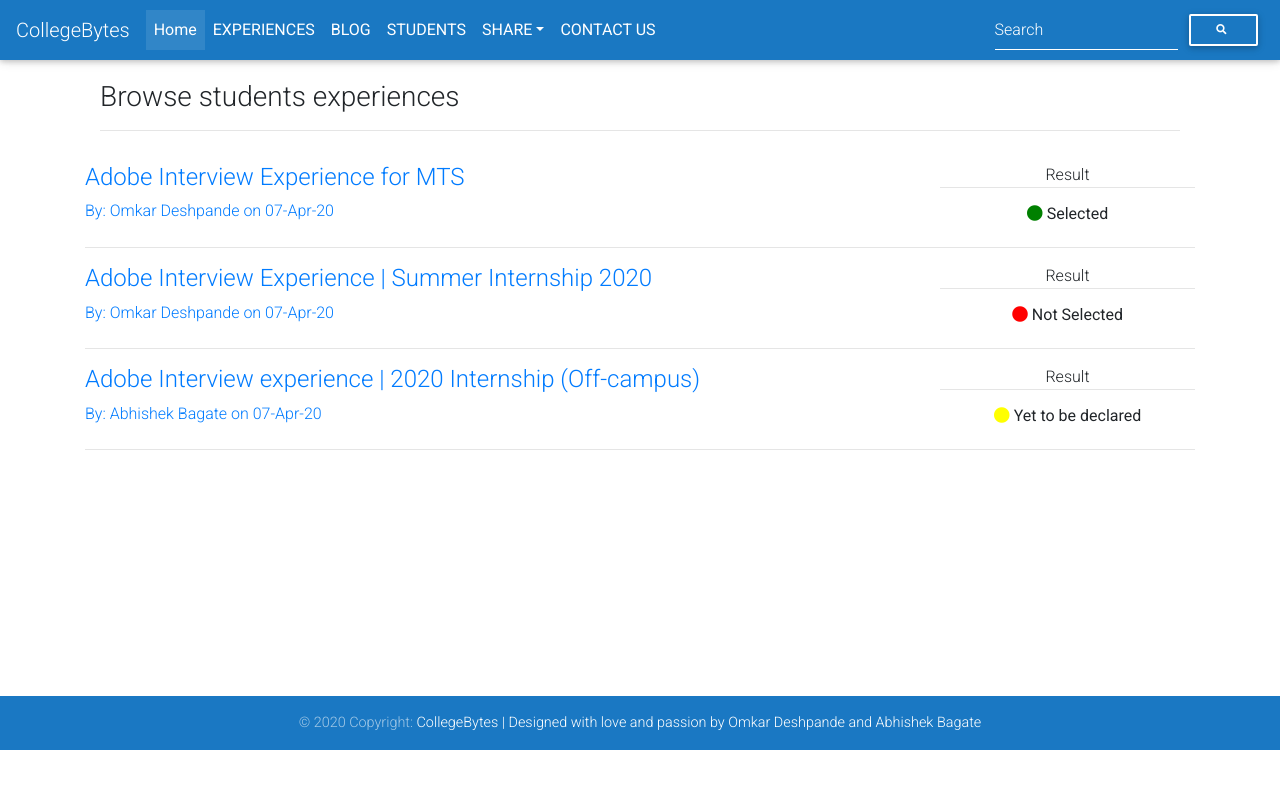
After one commit to omkar98/Project_CollegeBytes, a Django app: page /experience/company/1/ in a window 1280 px wide. The commit adds this page. Run offline with Django 3.2, Linux system fonts and the light colour scheme; data comes from the database, SQL or seed files in the repository; some libraries are stand-ins or nearby versions.

Commit message:
Experiences List View

```diff
--- a/experience/models.py
+++ b/experience/models.py
@@ -5,17 +5,22 @@
 from django.contrib.auth.models import User
 from django.urls import reverse
 
+class Subscriber(models.Model):
+    user_name = models.CharField(max_length=100, null=False)
+    user_email = models.CharField(max_length=100, null=False)
+    user_about = models.TextField(null=True)
+    created_on = models.DateTimeField(default=timezone.now)
+
 class Organizer(models.Model):
     organization_name = models.CharField(max_length=100)
     organizer_logo_link = models.TextField()
     status_type = [(1, 'APPROVE'), (2, 'KEEP AS DRAFT'), (3, 'REJECT')]
     status = models.IntegerField(choices=status_type, default=2)
+    created_on = models.DateTimeField(default=timezone.now)
 
 class Experience(models.Model):
-    author_name = models.CharField(max_length=100, default="Admin", null=False)
-    author_email = models.CharField(max_length=100, null=False)
-    author_about = models.TextField(null=False)
-    result_type = [(1, 'Accepted'),(2, 'Rejected'),(3, 'Not Declared Yet'),(4, 'None of these')]
+    author = models.ForeignKey(Subscriber, on_delete=models.CASCADE)
+    result_type = [(1, 'Selected'),(2, 'Not Selected'),(3, 'Yet to be declared'),(4, 'None of these')]
     result_field = models.IntegerField(choices=result_type, null=True)
     experience_result_more = models.CharField(max_length=100, null=True)
     experience_type = [(1, 'JOB INTERVIEW EXPERIENCE'),(2, 'INTERNSHIP EXPERIENCE'),(3, 'HACKATHON EXPERIENCE'),(4, 'OTHER EXPERIENCE')]
--- /dev/null
+++ b/experience/templates/experience/experience-list.html
@@ -0,0 +1,51 @@
+{% extends "post/base.html" %}
+{% block content %}
+<main role="main" class="container post-lists">
+  <div class="row">
+    <div class="col-md-12">
+      <div class="container-fluid pt-4 pb-3">
+        <h3>Browse students experiences</h3><hr>
+        {% if messages %}
+        <ul class="messages">
+          {% for message in messages %}
+          <div class="alert alert-{{ message.tags }}">
+            {{message |safe}}
+          </div>
+          {% endfor %}
+        </ul>
+        {% endif %}
+      </div>
+    </div>
+  </div>
+  {% for post in object_list%}
+  <div class="row experience-post-list flex-2">
+    <div class="col-9">
+      <div class="title"><a href="#">
+        <h4>{{post.experience_title}}</h4>
+        <span>By: {{post.author.user_name}} on {{post.experience_date_posted|date:'d-M-y'}}</span>
+      </a></div>
+    </div>
+    <div class="col-3" style="text-align:center; ">
+      <p style="text-align: center; border-bottom: 1px solid #E5E5E5">Result</p>
+      {% if post.result_field == 1 %}
+        <h6><i class="fa fa-circle" style="color:green" aria-hidden="true"></i>
+        <b>{{post.result_type.0.1}}</b></h6>
+      {%endif%}
+      {% if post.result_field == 2 %}
+        <h6><i class="fa fa-circle" style="color:red" aria-hidden="true"></i>
+        <b>{{post.result_type.1.1}}</b></h6>
+      {%endif%}
+      {% if post.result_field == 3 %}
+        <h6><i class="fa fa-circle" style="color:yellow" aria-hidden="true"></i>
+        <b>{{post.result_type.2.1}}</b></h6>
+      {%endif%}
+      {% if post.result_field == 4 %}
+        <h6><i class="fa fa-circle" style="color:blue" aria-hidden="true"></i>
+        <b>{{post.result_type.3.1}}</b></h6>
+      {%endif%}
+    </div>
+  </div><hr>
+  {%endfor%}
+</main>
+
+{% endblock content %}
--- a/experience/urls.py
+++ b/experience/urls.py
@@ -1,8 +1,11 @@
 from django.urls import path
+from .views import  ExperienceListView
 from . import views
+
 urlpatterns = [
     path('', views.home, name='experience-home'),
-    path('new/',views.newExperiencePost, name='experience-post-create')
+    path('new/',views.newExperiencePost, name='experience-post-create'),
+    path('company/<int:organization>/', ExperienceListView.as_view(), name='company-experiences'),
 ]
 
 # <app>/<model>_<viewtype>.html
--- a/experience/views.py
+++ b/experience/views.py
@@ -1,51 +1,92 @@
 from django.shortcuts import render, redirect
 from django.contrib import messages
 from apiclient.discovery import build
-from .models import Experience, Organizer
-
+from .models import Experience, Organizer, Subscriber
+from django.views.generic import ListView, DetailView
 
 api_key = "AIzaSyDJeSsqZU2ANJcMq1rACgfMqy86iXEgHW8"
 resource = build("customsearch", 'v1', developerKey=api_key).cse()
 
+
 def home(request):
-    context = {
-        'check': 'hey',
-    }
-    print(context)
-    return render(request, 'experience/home.html', context)
+	ids = Experience.objects.values_list('organization', flat=True).filter(status=1)
+	print(ids)
+	organizers = Organizer.objects.filter(pk__in=set(ids)).order_by('organization_name')
+	# organizers = Organizer.objects.filter(status=1).order_by('organization_name')
+	print(organizers)
+	all_companies=[]
+	for organizer in organizers:
+		company={}
+		company['id']=organizer.id
+		company['name']=organizer.organization_name
+		company['count']=organizer.experience_set.filter(status=1).count()
+		all_companies.append(company)
+	print(all_companies)
+	context = {
+		'posts' : all_companies
+	}
+	print(context)
+	return render(request, 'experience/home.html', context)
+
 
 def newExperiencePost(request):
-    if request.method == 'POST':
-        form = request.POST.dict()
-        organizer_logo = 'logo '+form.get("organization_name")
-        result = resource.list(q=organizer_logo, cx='009788653011454125862:nwy48iuc4ai', searchType='image').execute()
-        obj, created = Organizer.objects.get_or_create(
-            organization_name = form.get("organization_name"),
-            organizer_logo_link = result['items'][0]['link'],
-        )
-        if created:
-            obj.save()
-        p = Experience(
-                author_name=form.get("author_name"),
-                author_email = form.get("author_email"),
-                author_about = form.get("author_about"),
-                result_field = form.get("result_field"),
-                experience_result_more = form.get("experience_result_more"),
-                experience_type_field = form.get("experience_type_field"),
-                organization = obj,
-                experience_title = form.get("experience_title"),
-                experience_desc = form.get("experience_desc"),
-                experience_recommendation = form.get("experience_recommendation"),
-                experience_start_date = form.get("experience_start_date"),
-                experience_end_date = form.get("experience_end_date"),
-                website = form.get("website"),
-                status = 2
-            )
-        p.save()
-        context = {
-        'check':'hey',
-        }
-        messages.add_message(request, messages.SUCCESS,"You experience post has been sent for review!")
-        return redirect('experience-home')
-    else:
-        return render(request, 'experience/experience_post_form.html')
+	if request.method == 'POST':
+		form = request.POST.dict()
+		organizer_logo = 'logo '+form.get("organization_name")
+		result = resource.list(q=organizer_logo, cx='009788653011454125862:nwy48iuc4ai', searchType='image').execute()
+		obj, created = Organizer.objects.get_or_create(
+			organization_name = form.get("organization_name"),
+			organizer_logo_link = result['items'][0]['link'],
+		)
+		if created:
+			obj.save()
+		user, created = Subscriber.objects.get_or_create(
+			user_name = form.get("author_name"),
+			user_email = form.get("author_email"),
+		)
+		if created:
+			user.user_about = form.get("author_about")
+			user.save()
+		p = Experience(
+				author = user,
+				result_field = form.get("result_field"),
+				experience_result_more = form.get("experience_result_more"),
+				experience_type_field = form.get("experience_type_field"),
+				organization = obj,
+				organization_role = form.get("organization_role"),
+				experience_title = form.get("experience_title"),
+				experience_desc = form.get("experience_desc"),
+				experience_recommendation = form.get("experience_recommendation"),
+				experience_start_date = form.get("experience_start_date"),
+				experience_end_date = form.get("experience_end_date"),
+				website = form.get("website"),
+				status = 2
+			)
+		p.save()
+		context = {
+		'check':'hey',
+		}
+		messages.add_message(request, messages.SUCCESS,"You experience post has been sent for review!")
+		return redirect('experience-home')
+	else:
+		return render(request, 'experience/experience_post_form.html')
+
+
+class ExperienceListView(ListView):
+	template_name = 'experience/experience-list.html'
+	paginate_by = 10
+	ordering = ['-experience_date_posted']
+	# model = Experience
+	def get_queryset(self, *args, **kwargs):
+		objects = Experience.objects.filter(organization=self.kwargs['organization'])
+		# objects['org_id'] = self.kwargs['organization']
+		return objects
+
+class ExperienceDetailView(DetailView):
+	template_name = 'experience/experience-detail.html'
+	# ordering = ['-experience_date_posted']
+	# # model = Experience
+	# def get_queryset(self, *args, **kwargs):
+	# 	objects = Experience.objects.filter(organization=self.kwargs['organization'])
+	# 	# objects['org_id'] = self.kwargs['organization']
+	# 	return objects
--- a/post/static/post/main.css
+++ b/post/static/post/main.css
@@ -78,3 +78,11 @@
 .about_author{
   background: #dcdcdc;
 }
+.experience-post-list:hover{
+  border-left: 3px solid #ffcb07;
+  padding: 3px;
+}
+
+main.container.post-lists {
+    min-height: 40em;
+}
--- a/post/views.py
+++ b/post/views.py
@@ -42,8 +42,8 @@
 
 
 def newEmploymentPost(request):
+    form = request.POST.dict()
     if request.method == 'POST':
-        form = request.POST.dict()
         # print(form)
         company_logo = 'logo '+form.get("company_name")
         # print(company_logo)
```
Also changed, not shown: experience/templates/experience/home.html (+19 -6 lines), db.sqlite3, experience/migrations/0003_auto_20200407_1519.py (added).
